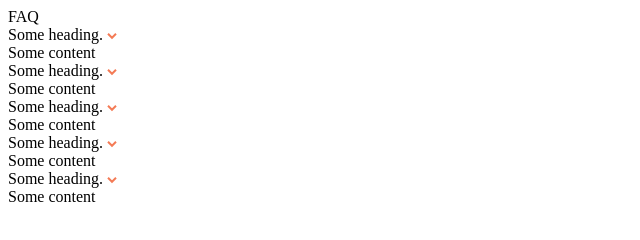
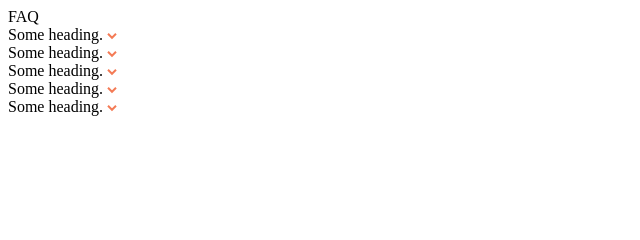
Before and after one commit to whyAmILikeThis/frontend-mentor, a plain HTML site: page 7-proj-FAQ/index.html in a window 1280 px wide. Shown: the whole page, without its empty margins (0-640 px from the left). Drawn offline with Linux system fonts and the light colour scheme.

Commit message:
edited index.html and styles.css + the script for toggling the flaps is working

```diff
--- a/7-proj-FAQ/index.html
+++ b/7-proj-FAQ/index.html
@@ -16,32 +16,32 @@
 
             </div>
             <div class="text heading">FAQ</div>
-            <div class="text flaps">
-                <!-- <div class="flap-heading" onclick="toggleFlap()"></div> -->
+            <div class="text" id="flaps">
+                <div class="flap-heading" onclick="toggleFlap(0)">Some heading.
+                    <img src="images/icon-arrow-down.svg">
+                    <div class="flap-content">Some content</div>
+                </div>
+
                 <div class="flap-heading" onclick="toggleFlap(1)">Some heading.
                     <img src="images/icon-arrow-down.svg">
+                    <div class="flap-content">Some content</div>
                 </div>
-                    <div id="flap-content-1">Some content</div>
 
                 <div class="flap-heading" onclick="toggleFlap(2)">Some heading.
                     <img src="images/icon-arrow-down.svg">
+                    <div class="flap-content">Some content</div>
                 </div>
-                    <div id="flap-content-2">Some content</div>
 
                 <div class="flap-heading" onclick="toggleFlap(3)">Some heading.
                     <img src="images/icon-arrow-down.svg">
+                    <div class="flap-content">Some content</div>
                 </div>
-                    <div id="flap-content-3">Some content</div>
 
                 <div class="flap-heading" onclick="toggleFlap(4)">Some heading.
                     <img src="images/icon-arrow-down.svg">
+                    <div class="flap-content">Some content</div>
                 </div>
-                    <div id="flap-content-4">Some content</div>
 
-                <div class="flap-heading" onclick="toggleFlap(5)">Some heading.
-                    <img src="images/icon-arrow-down.svg">
-                </div>
-                    <div id="flap-content-5">Some content</div>
 
             </div>
         </div>
--- a/7-proj-FAQ/script.js
+++ b/7-proj-FAQ/script.js
@@ -1,36 +1,14 @@
-
-
 function toggleFlap(flapNum) {
 
-    switch (flapNum) {
-        case 1:
-            flapName = 'flap-content-1';
-        break;
-        case 2:
-            flapName = 'flap-content-2';
-        break;
-        case 3:
-            flapName = 'flap-content-3';
-        break;
-        case 4:
-            flapName = 'flap-content-4';
-        break;
-        case 5:
-            flapName = 'flap-content-5';
-        break;
-        default:
-        break;
-    }
+    var flapBox = document.getElementById("flaps").children;    //access the children of flap
+    let flapItem = flapBox.item(flapNum).children;              //access the 2nd gen children of flap
 
-
-    var flapBox = document.getElementById(flapName);
-
-    if(flapBox.style.display == "none") { // if is menuBox displayed, hide it
-        flapBox.style.display = "block";
-        //rotate the arrow down
+    if(flapItem.item(1).style.display == "block") { // if is menuBox displayed, hide it
+        flapItem.item(1).style.display = "none";                //this item is content
+        flapItem.item(0).style.transform = 'rotate(360deg)';    //this item is the arrow
     }
     else{ // if is menuBox hidden, display it
-        flapBox.style.display = "none";
-        //rotate the arrow up again
+        flapItem.item(1).style.display = "block";               //this item is content
+        flapItem.item(0).style.transform = 'rotate(180deg)';    //this item is the arrow
     }
   }
--- a/7-proj-FAQ/styles.css
+++ b/7-proj-FAQ/styles.css
@@ -0,0 +1,5 @@
+
+
+.flap-content {
+    display: none;
+}
```
